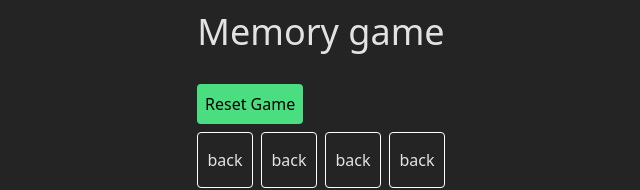
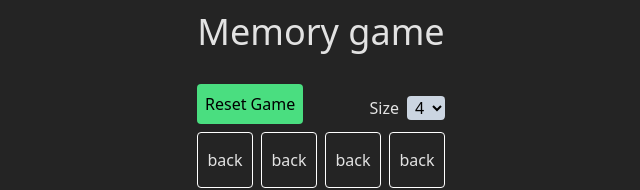
Before and after one commit to Eswarsiddu/MemoryGameReact, a React (Vite) app: page / in a window 1280 px wide. Shown: the top 190 px of the page, without its empty margins (319-959 px from the left). Built offline with nearby package versions, Linux system fonts and the light colour scheme.

Commit message:
working game for grid size 4 and 6

```diff
--- a/src/App.jsx
+++ b/src/App.jsx
@@ -5,6 +5,7 @@ function App() {
   const [startTime, setStartTime] = useState(null);
   const [endTime, setEndTime] = useState(null);
   const [isPlaying, setIsPlaying] = useState(false);
+  const [gridSize, setGridSize] = useState(4);
 
   return (
     <>
@@ -21,6 +22,8 @@ function App() {
       <Game
         isplaying={isPlaying}
         startTime={startTime}
+        gridSize={gridSize}
+        setGridSize={setGridSize}
         endTime={endTime}
         endGame={() => {
           setIsPlaying(false);
--- a/src/Game/index.jsx
+++ b/src/Game/index.jsx
@@ -81,7 +81,7 @@ function GenerateGrid(gridSize) {
   return gridEle;
 }
 
-function Game({ isplaying, startTime, endGame, gridSize = 4 }) {
+function Game({ isplaying, startTime, endGame, gridSize, setGridSize }) {
   const [grid, setGrid] = useState(GenerateGrid(gridSize));
   const [selected, setSelected] = useState([]);
 
@@ -95,6 +95,7 @@ function Game({ isplaying, startTime, endGame, gridSize = 4 }) {
 
   return (
     <div className=" container mx-auto max-w-max">
+      <div className=" flex items-center justify-between">
         <button
           className=" mb-2 rounded p-2 bg-green-400 text-black"
           onClick={() => {
@@ -103,6 +104,20 @@ function Game({ isplaying, startTime, endGame, gridSize = 4 }) {
         >
           Reset Game
         </button>
+        <div className="flex gap-2">
+          <label htmlFor="">Size</label>
+          <select
+            className=" text-black rounded px-1 bg-slate-300"
+            onChange={(event) => {
+              setGridSize(event.target.value);
+              setGrid(GenerateGrid(event.target.value));
+            }}
+          >
+            <option value="4">4</option>
+            <option value="6">6</option>
+          </select>
+        </div>
+      </div>
       <div className={"grid gap-2 " + `grid-cols-${gridSize}`}>
         {grid.map((ele, index) => {
           return (
@@ -165,18 +180,21 @@ function Card({
   const flipped = state !== STATES.BACK;
   return (
     <button
+      disabled={state === STATES.MATCHED}
       id={"card-" + index}
       className={
         GetCardSize(gridSize) +
         " border rounded " +
-        (state === STATES.MATCHED ? "border-orange-400" : "border-white")
+        (state === STATES.MATCHED
+          ? "border-orange-600 opacity-50"
+          : "border-white")
       }
       onClick={handelClick}
     >
       {flipped ? (
         <div>
           {image ? (
-            <img className="w-full rounded-xl" src={image} alt="img" />
+            <img className="w-full rounded" src={image} alt="img" />
           ) : (
             <p className=" text-3xl">{text}</p>
           )}
```
Lines whose indentation alone changed are shown as unchanged.
